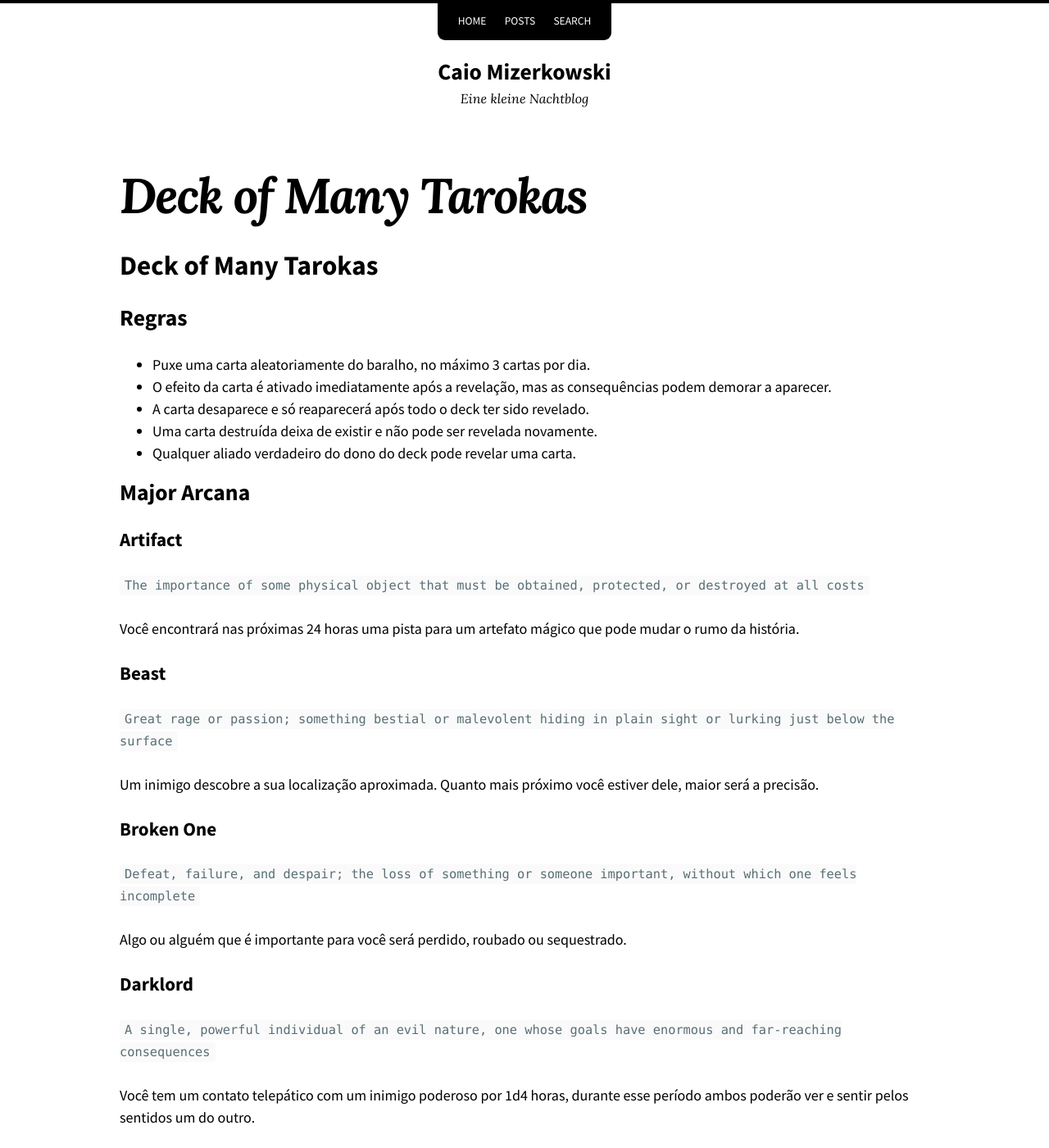
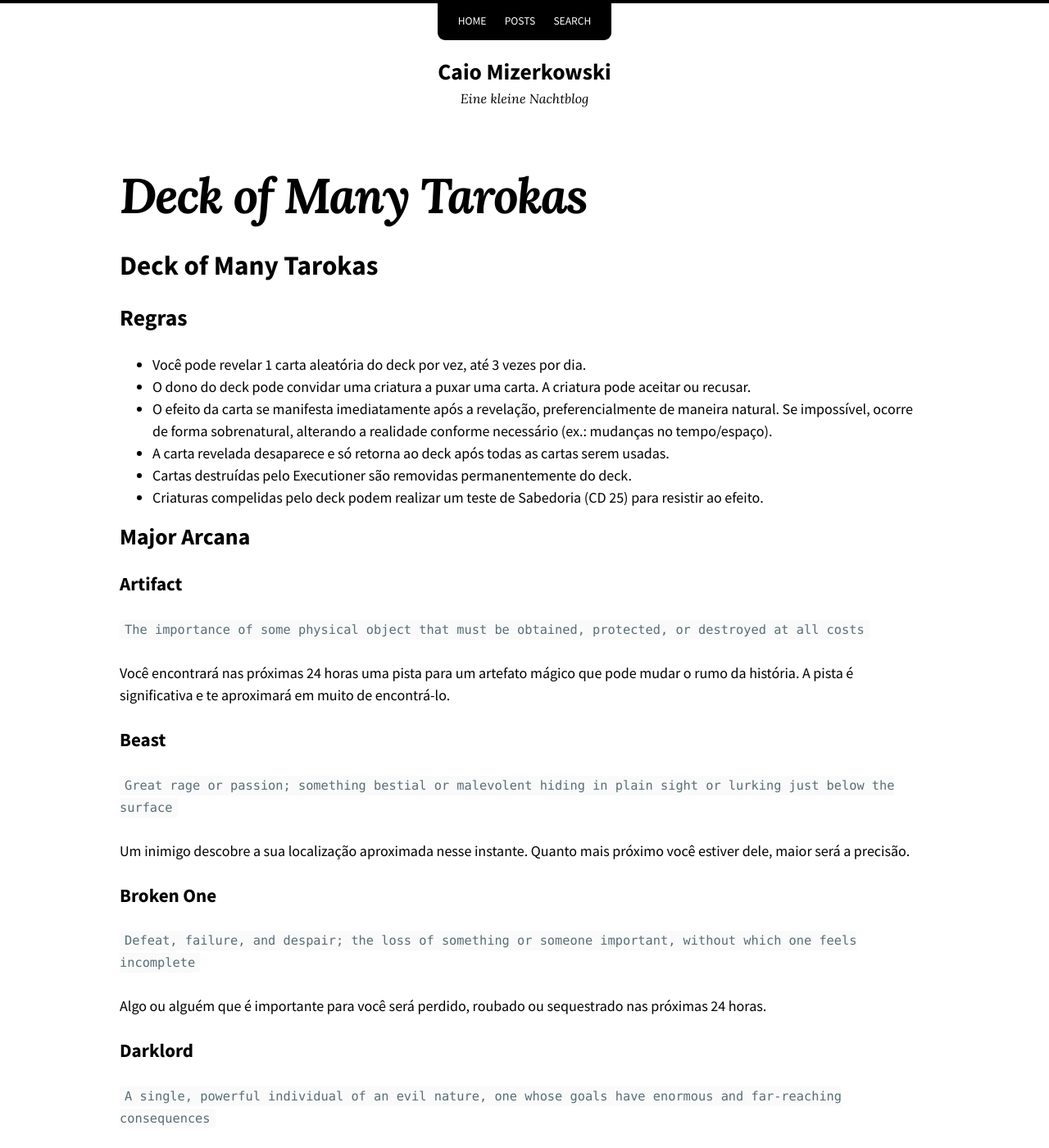
Before and after one commit to CaioMizerkowski/CaioMizerkowski.github.io, a Jekyll site: the page built from campanhas/LMoP/taroka.md, in a window 1280 px wide and 1400 px high. Shown: the whole window at 82% size. Built offline with Jekyll 4.4.1, drawn with Linux system fonts in a browser that asks for light colours; nearby versions of some CDN libraries; our own code applies the rules of GitHub Pages for plain Markdown files; some of the changed text lies outside the part shown.

Commit message:
refine tarot card effects for gameplay mechanics in taroka.md

```diff
--- a/campanhas/LMoP/taroka.md
+++ b/campanhas/LMoP/taroka.md
@@ -2,11 +2,12 @@
 
 ## Regras
 
-- Puxe uma carta aleatoriamente do baralho, no máximo 3 cartas por dia.
-- O efeito da carta é ativado imediatamente após a revelação, mas as consequências podem demorar a aparecer.
-- A carta desaparece e só reaparecerá após todo o deck ter sido revelado.
-- Uma carta destruída deixa de existir e não pode ser revelada novamente.
-- Qualquer aliado verdadeiro do dono do deck pode revelar uma carta.
+- Você pode revelar 1 carta aleatória do deck por vez, até 3 vezes por dia.
+- O dono do deck pode convidar uma criatura a puxar uma carta. A criatura pode aceitar ou recusar.
+- O efeito da carta se manifesta imediatamente após a revelação, preferencialmente de maneira natural. Se impossível, ocorre de forma sobrenatural, alterando a realidade conforme necessário (ex.: mudanças no tempo/espaço).
+- A carta revelada desaparece e só retorna ao deck após todas as cartas serem usadas.
+- Cartas destruídas pelo Executioner são removidas permanentemente do deck.
+- Criaturas compelidas pelo deck podem realizar um teste de Sabedoria (CD 25) para resistir ao efeito.
 
 ## Major Arcana
 
@@ -14,19 +15,19 @@
 
 `The importance of some physical object that must be obtained, protected, or destroyed at all costs`
 
-Você encontrará nas próximas 24 horas uma pista para um artefato mágico que pode mudar o rumo da história.
+Você encontrará nas próximas 24 horas uma pista para um artefato mágico que pode mudar o rumo da história. A pista é significativa e te aproximará em muito de encontrá-lo.
 
 ### Beast
 
 `Great rage or passion; something bestial or malevolent hiding in plain sight or lurking just below the surface`
 
-Um inimigo descobre a sua localização aproximada. Quanto mais próximo você estiver dele, maior será a precisão.
+Um inimigo descobre a sua localização aproximada nesse instante. Quanto mais próximo você estiver dele, maior será a precisão.
 
 ### Broken One
 
 `Defeat, failure, and despair; the loss of something or someone important, without which one feels incomplete`
 
-Algo ou alguém que é importante para você será perdido, roubado ou sequestrado.
+Algo ou alguém que é importante para você será perdido, roubado ou sequestrado nas próximas 24 horas.
 
 ### Darklord
 
@@ -38,13 +39,13 @@ Você tem um contato telepático com um inimigo poderoso por 1d4 horas, durante
 
 `Isolation and imprisonment; being so conservative in thinking as to be a prisoner of one's own beliefs`
 
-Você é transportado para um demiplano onde tudo parece perfeito. Faça um teste de Sabedoria CD 15 a cada 1 hora para perceber que está preso em uma ilusão. Caso o tempo passe de uma 3 horas, considere um descanso curto, caso passe de 8 horas, considere um descanso longo.
+Você é transportado para um demiplano onde tudo parece perfeito. Faça um teste de Sabedoria CD 15 a cada 1 hora para perceber que está preso em uma ilusão. Caso o tempo passe de 3 horas, considere um descanso curto, caso passe de 8 horas, considere um descanso longo.
 
 ### Ghost
 
 `The looming past; the return of an old enemy or the discovery of a secret buried long ago`
 
-Um inimigo já derrotado volta a vida e busca vingança.
+Um inimigo derrotado volta a vida e busca vingança.
 
 ### Executioner
 
@@ -80,7 +81,7 @@ Você e seus aliados são transportados para um local e tempo desconhecido, que
 
 `A hidden source of information; a fortunate turn of events; a secret potential for good`
 
-Um aliado misterioso se revela e oferece ajuda. Ele recebe a força de vontade necessária para ajudar vocês. Ele é alguém que necessitava de um empurrão para ajudar.
+Um aliado misterioso se revela e oferece ajuda. Ele é compelido a ajudar você.
 
 ### Seer
 
@@ -142,19 +143,19 @@ O próximo dano que receber em combate fará você entrar em fúria por 1 minuto
 
 `Bigotry, intolerance, and xenophobia; a mysterious presence or newcomer`
 
-Um possível aliado se torna hostil a você por preconceito.
+Um possível aliado é compelido a se tornar hostil a você.
 
 ### Dictator - Eight of Swords
 
 `All that is wrong with government and leadership; those who rule through fear and violence`
 
-Um nobre ou governante se torna hostil a você, seja por suas ações ou por boatos.
+Um nobre ou governante é compelido a se torna hostil a você.
 
 ### Torturer - Nine of Swords
 
 `The coming of suffering or merciless cruelty; one who is irredeemably evil or sadistic`
 
-Um capanga poderoso de um grande inimigo toma especial interesse em você e irá te atacar nos próximos dias.
+Um capanga poderoso de um inimigo é compelido a tomar um especial interesse em você e te atacar nos próximos dias.
 
 ## Stars
 
@@ -242,13 +243,13 @@ Uma oportunidade de ajudar uma causa nobre financeiramente se revelará para voc
 
 `Commerce; smuggling and black markets; fair and equitable trades`
 
-Você perde a proeficiência em uma salvaguarda que possua e ganha a proficiência em outra que não possua. A escolha é sua e a troca é obrigatória.
+Você perde a proficiência em uma salvaguarda que possua e ganha a proficiência em outra que não possua. A escolha é sua e a troca é obrigatória.
 
 ### Merchant - Four of Coins
 
 `A rare commodity or business opportunity; deceitful or dangerous business transactions`
 
-Você encontrará um item mágico poderoso, mas que ele é amaldiçoado ou necessita da realização de uma tarefa para ser utilizado.
+Você encontrará nas próximas 24 horas um item mágico poderoso, mas que ele é amaldiçoado ou necessita da realização de uma tarefa para ser utilizado.
 
 ### Guild Member - Five of Coins
 
@@ -278,7 +279,7 @@ Um imposto inesperado é cobrado de você. Caso não pague, você será persegui
 
 `Hoarded wealth; those who are irreversibly unhappy or who think money is meaningless`
 
-Você encontrará um item amaldiçoado e sofrerá a maldição até que ela seja removida. Para remover uma grande tarefa deve ser realizada. Sem a maldição, o item é inútil.
+Você encontrará nas próximas 24 horas um item amaldiçoado poderoso e será compelido pega-lo. Para remover a maldição uma grande tarefa deve ser realizada. Sem a maldição, o item é inútil.
 
 ## Glyphs
 
@@ -322,7 +323,7 @@ Você ganha Wild Shape por 1d4 dias. Considere seu nível como se fosse de druid
 
 `A fundamental change brought on by one whose beliefs are being put to the test`
 
-Um grande evento vai compelir um aliado a abandonar suas crenças e adotar novas. É o equivalente a mudar de alinhamento.
+Um grande evento vai compelir um aliado a abandonar suas crenças e adotar novas. Ele não necessariamente se tornará um traidor ou um inimigo, mas suas crenças serão mudadas para sempre.
 
 ### Charlatan - Seven of Glyphs
 
@@ -334,10 +335,10 @@ Uma grande mentira se espalha sobre uma região próxima e as pessoas se sentem
 
 `Strict adherence to a code or a belief; those who plot, plan, and scheme`
 
-Um aliado desenvolve um código de conduta rígido e se recusa a quebrá-lo, mesmo que isso signifique a morte dele ou de outros. Não existe forma de convencê-lo a quebrar o código, seja por persuasão ou magia.
+Um aliado é compelido a desenvolver um código de conduta rígido e se recusa a quebrá-lo, mesmo que isso signifique a morte dele ou de outros. Não existe forma de convencê-lo a quebrar o código, seja por persuasão ou magia.
 
 ### Traitor - Nine of Glyphs
 
 `Betrayal by someone close and trusted; a weakening or loss of faith`
 
-Um aliado te trai e se junta ao seu inimigo.
+Um aliado é compelido a te trair e se juntar a um inimigo poderoso.
```
Also changed, not shown: other parts of campanhas/LMoP/taroka.md (+4 -4 lines).
